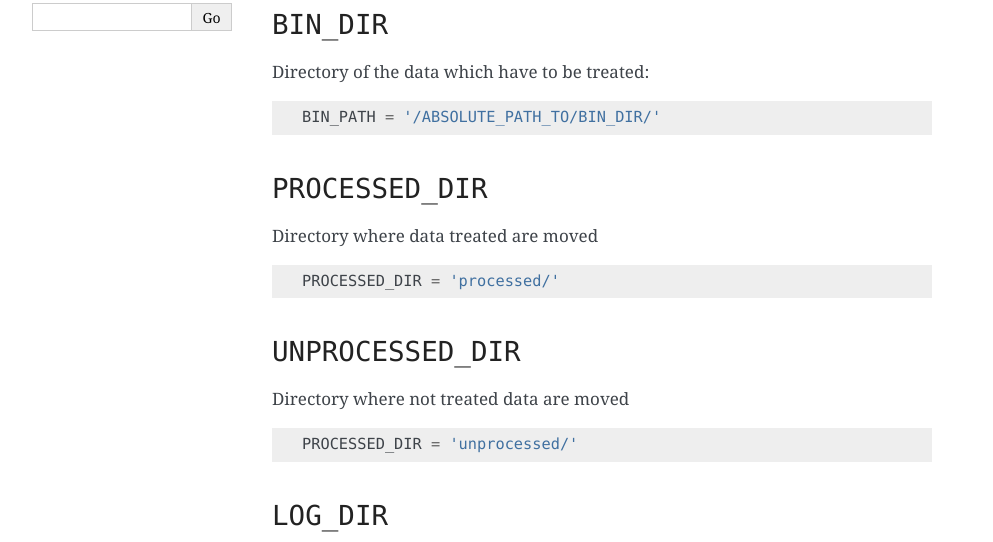
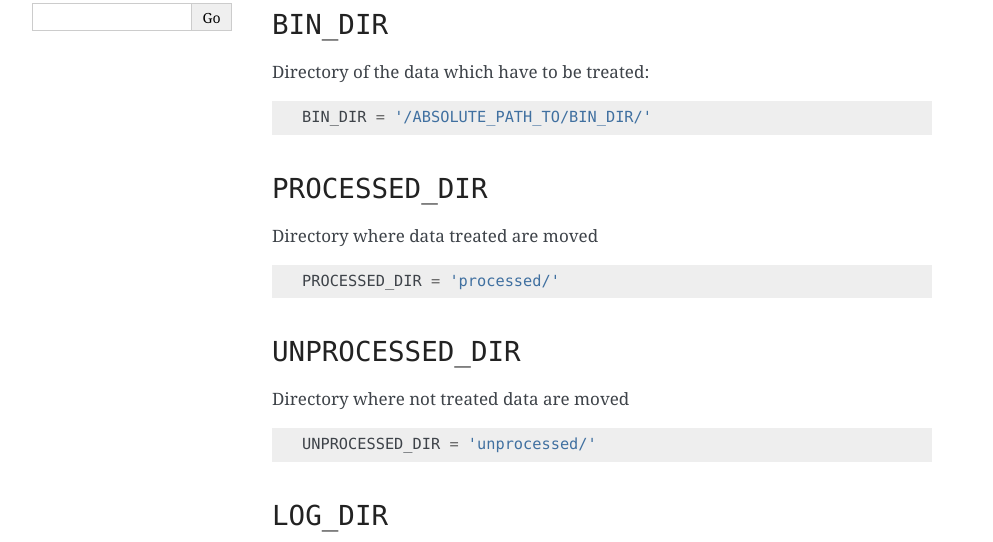
Before and after one commit to UMONS-GFA/bdas, a Sphinx documentation site: the page built from docs/source/settings.rst, in a window 1280 px wide. Shown: the part 398-940 px from the top of the page, without its empty margins (148-1141 px from the left). Built offline with Sphinx 7.4.7, drawn with Linux system fonts in a browser that asks for light colours; formulas are drawn with MathJax 3.

Commit message:
fix typos

```diff
--- a/docs/source/settings.rst
+++ b/docs/source/settings.rst
@@ -20,7 +20,7 @@ InfluxDB is used. This can be configured using the following::
 
 Directory of the data which have to be treated::
 
-    BIN_PATH = '/ABSOLUTE_PATH_TO/BIN_DIR/'
+    BIN_DIR = '/ABSOLUTE_PATH_TO/BIN_DIR/'
 
 ``PROCESSED_DIR``
 -----------------
@@ -34,7 +34,7 @@ Directory where data treated are moved ::
 
 Directory where not treated data are moved ::
 
-    PROCESSED_DIR = 'unprocessed/'
+    UNPROCESSED_DIR = 'unprocessed/'
 
 ``LOG_DIR``
 -----------
```
